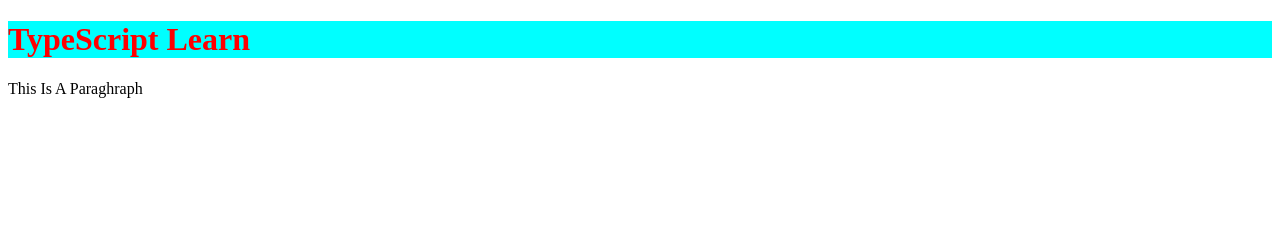
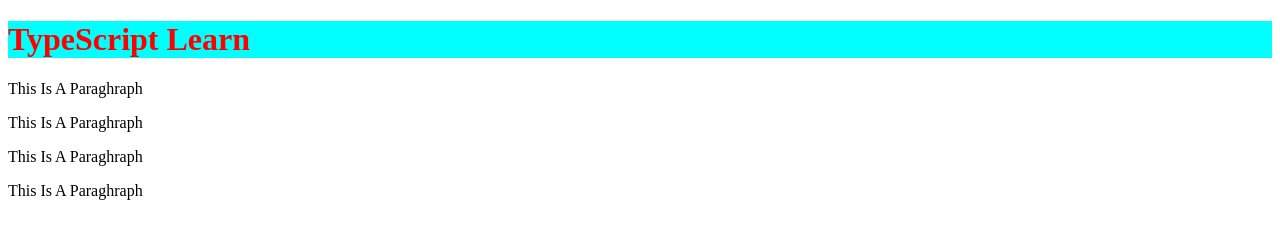
Before and after one commit to ZahidGuru57/TypeScript_Learning_Repo, a plain HTML site: page index.html in a window 1280 px wide. Drawn offline with Linux system fonts and the light colour scheme.

Commit message:
some para tag add

```diff
--- a/index.html
+++ b/index.html
@@ -10,5 +10,8 @@
 <body>
     <h1>TypeScript Learn</h1>
     <p>This Is A Paraghraph</p>
+    <p>This Is A Paraghraph</p>
+    <p>This Is A Paraghraph</p>
+    <p>This Is A Paraghraph</p>
 </body>
 </html>
```
